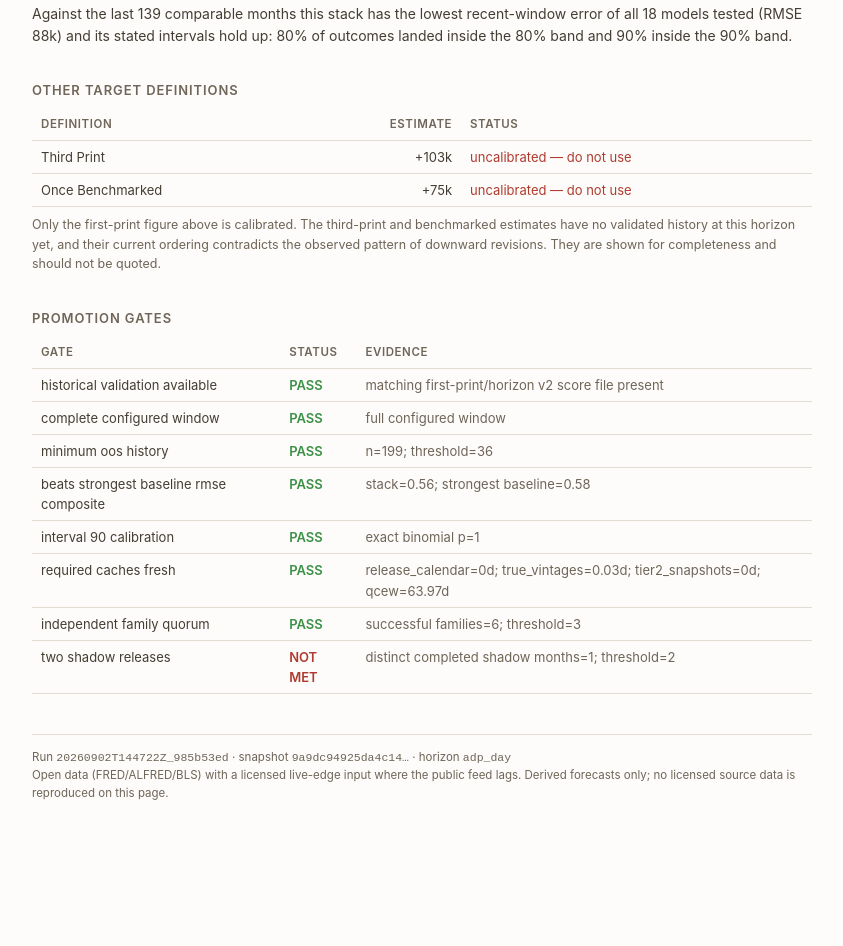
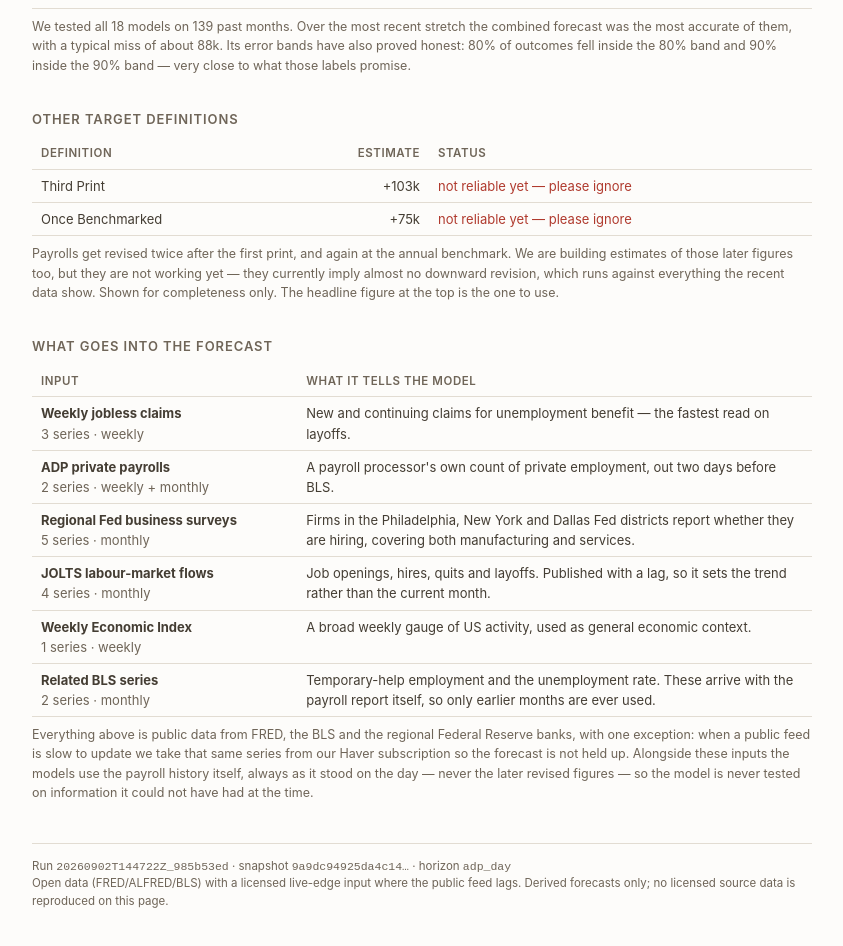
Before and after one commit to joshua-bailey/nfp-nowcast, a plain HTML site: page index.html in a window 1280 px wide. Shown: the part 1690-2636 px from the top of the page, without its empty margins (218-1061 px from the left). Before the commit the page ends 2549 px from the top, so only its background shows below. Drawn offline with Linux system fonts and the light colour scheme.

Commit message:
Update dashboard (2026-09-02 12:26)

```diff
--- a/index.html
+++ b/index.html
@@ -30,12 +30,12 @@
 </style></head><body><div class="wrap">
 
 <h1>US nonfarm payrolls — August 2026 nowcast</h1>
-<div class="meta">Model v2 (candidate) · information set 2 Sep 2026, 12:00 ET ·
+<div class="meta">Model v2 (beta) · using all data published up to 2 Sep 2026, 12:00 ET ·
   BLS release Friday 4 September, 08:30 ET</div>
 
-<div class="flag"><strong>Internal research output.</strong> This model is a candidate, not a
-production forecast. 7 of 8 pre-registered promotion gates
-pass; it is not cleared for publication or external citation.</div>
+<div class="flag"><strong>Beta — internal use only.</strong> This model is still in development.
+It is not an official forecast, and it should not be published or quoted outside the team. The
+figure below is generated automatically and its accuracy is still being tracked month by month.</div>
 
 <div class="hero">+74k</div>
 <div class="sub">Change in nonfarm payrolls, first print as BLS will publish it on
@@ -70,19 +70,24 @@ pass; it is not cleared for publication or external citation.</div>
 <table><thead><tr><th>Month</th><th style="text-align:right">Forecast</th>
   <th style="text-align:right">Actual</th><th style="text-align:right">Miss</th></tr></thead>
 <tbody><tr><td>Feb 2026</td><td style="text-align:right">+102k</td><td style="text-align:right">-92k</td><td style="text-align:right;color:#6F6558">-194k</td></tr><tr><td>Mar 2026</td><td style="text-align:right">+63k</td><td style="text-align:right">+178k</td><td style="text-align:right;color:#6F6558">+115k</td></tr><tr><td>Apr 2026</td><td style="text-align:right">+103k</td><td style="text-align:right">+115k</td><td style="text-align:right;color:#6F6558">+12k</td></tr><tr><td>May 2026</td><td style="text-align:right">+102k</td><td style="text-align:right">+172k</td><td style="text-align:right;color:#6F6558">+70k</td></tr><tr><td>Jun 2026</td><td style="text-align:right">+129k</td><td style="text-align:right">+57k</td><td style="text-align:right;color:#6F6558">-72k</td></tr><tr><td>Jul 2026</td><td style="text-align:right">+111k</td><td style="text-align:right">-23k</td><td style="text-align:right;color:#6F6558">-134k</td></tr></tbody></table>
-<p>Against the last 139 comparable months this stack has the lowest recent-window error of all 18 models tested (RMSE 88k) and its stated intervals hold up: 80% of outcomes landed inside the 80% band and 90% inside the 90% band.</p>
+<p class="note">We tested all 18 models on 139 past months. Over the most recent stretch the combined forecast was the most accurate of them, with a typical miss of about 88k. Its error bands have also proved honest: 80% of outcomes fell inside the 80% band and 90% inside the 90% band — very close to what those labels promise.</p>
 
 <h2>Other target definitions</h2>
 <table><thead><tr><th>Definition</th><th style="text-align:right">Estimate</th>
-  <th>Status</th></tr></thead><tbody><tr><td>Third Print</td><td style="text-align:right">+103k</td><td style="color:#B03A2E">uncalibrated — do not use</td></tr><tr><td>Once Benchmarked</td><td style="text-align:right">+75k</td><td style="color:#B03A2E">uncalibrated — do not use</td></tr></tbody></table>
-<p class="note">Only the first-print figure above is calibrated. The third-print and benchmarked
-  estimates have no validated history at this horizon yet, and their current ordering contradicts
-  the observed pattern of downward revisions. They are shown for completeness and should not be
-  quoted.</p>
+  <th>Status</th></tr></thead><tbody><tr><td>Third Print</td><td style="text-align:right">+103k</td><td style="color:#B03A2E">not reliable yet — please ignore</td></tr><tr><td>Once Benchmarked</td><td style="text-align:right">+75k</td><td style="color:#B03A2E">not reliable yet — please ignore</td></tr></tbody></table>
+<p class="note">Payrolls get revised twice after the first print, and again at the annual
+  benchmark. We are building estimates of those later figures too, but they are not working yet —
+  they currently imply almost no downward revision, which runs against everything the recent data
+  show. Shown for completeness only. The headline figure at the top is the one to use.</p>
 
-<h2>Promotion gates</h2>
-<table><thead><tr><th>Gate</th><th>Status</th><th>Evidence</th></tr></thead>
-<tbody><tr><td>historical validation available</td><td style="color:#3C9147;font-weight:600">PASS</td><td style="color:#6F6558">matching first-print/horizon v2 score file present</td></tr><tr><td>complete configured window</td><td style="color:#3C9147;font-weight:600">PASS</td><td style="color:#6F6558">full configured window</td></tr><tr><td>minimum oos history</td><td style="color:#3C9147;font-weight:600">PASS</td><td style="color:#6F6558">n=199; threshold=36</td></tr><tr><td>beats strongest baseline rmse composite</td><td style="color:#3C9147;font-weight:600">PASS</td><td style="color:#6F6558">stack=0.56; strongest baseline=0.58</td></tr><tr><td>interval 90 calibration</td><td style="color:#3C9147;font-weight:600">PASS</td><td style="color:#6F6558">exact binomial p=1</td></tr><tr><td>required caches fresh</td><td style="color:#3C9147;font-weight:600">PASS</td><td style="color:#6F6558">release_calendar=0d; true_vintages=0.03d; tier2_snapshots=0d; qcew=63.97d</td></tr><tr><td>independent family quorum</td><td style="color:#3C9147;font-weight:600">PASS</td><td style="color:#6F6558">successful families=6; threshold=3</td></tr><tr><td>two shadow releases</td><td style="color:#B03A2E;font-weight:600">NOT MET</td><td style="color:#6F6558">distinct completed shadow months=1; threshold=2</td></tr></tbody></table>
+<h2>What goes into the forecast</h2>
+<table><thead><tr><th style="width:34%">Input</th><th>What it tells the model</th></tr></thead>
+<tbody><tr><td><strong>Weekly jobless claims</strong><br><span style="color:#6F6558">3 series · weekly</span></td><td>New and continuing claims for unemployment benefit — the fastest read on layoffs.</td></tr><tr><td><strong>ADP private payrolls</strong><br><span style="color:#6F6558">2 series · weekly + monthly</span></td><td>A payroll processor's own count of private employment, out two days before BLS.</td></tr><tr><td><strong>Regional Fed business surveys</strong><br><span style="color:#6F6558">5 series · monthly</span></td><td>Firms in the Philadelphia, New York and Dallas Fed districts report whether they are hiring, covering both manufacturing and services.</td></tr><tr><td><strong>JOLTS labour-market flows</strong><br><span style="color:#6F6558">4 series · monthly</span></td><td>Job openings, hires, quits and layoffs. Published with a lag, so it sets the trend rather than the current month.</td></tr><tr><td><strong>Weekly Economic Index</strong><br><span style="color:#6F6558">1 series · weekly</span></td><td>A broad weekly gauge of US activity, used as general economic context.</td></tr><tr><td><strong>Related BLS series</strong><br><span style="color:#6F6558">2 series · monthly</span></td><td>Temporary-help employment and the unemployment rate. These arrive with the payroll report itself, so only earlier months are ever used.</td></tr></tbody></table>
+<p class="note">Everything above is public data from FRED, the BLS and the regional Federal Reserve
+  banks, with one exception: when a public feed is slow to update we take that same series from our
+  Haver subscription so the forecast is not held up. Alongside these inputs the models use the
+  payroll history itself, always as it stood on the day — never the later revised figures — so the
+  model is never tested on information it could not have had at the time.</p>
 
 <footer>
   Run <code>20260902T144722Z_985b53ed</code> · snapshot <code>9a9dc94925da4c14…</code> ·
```
